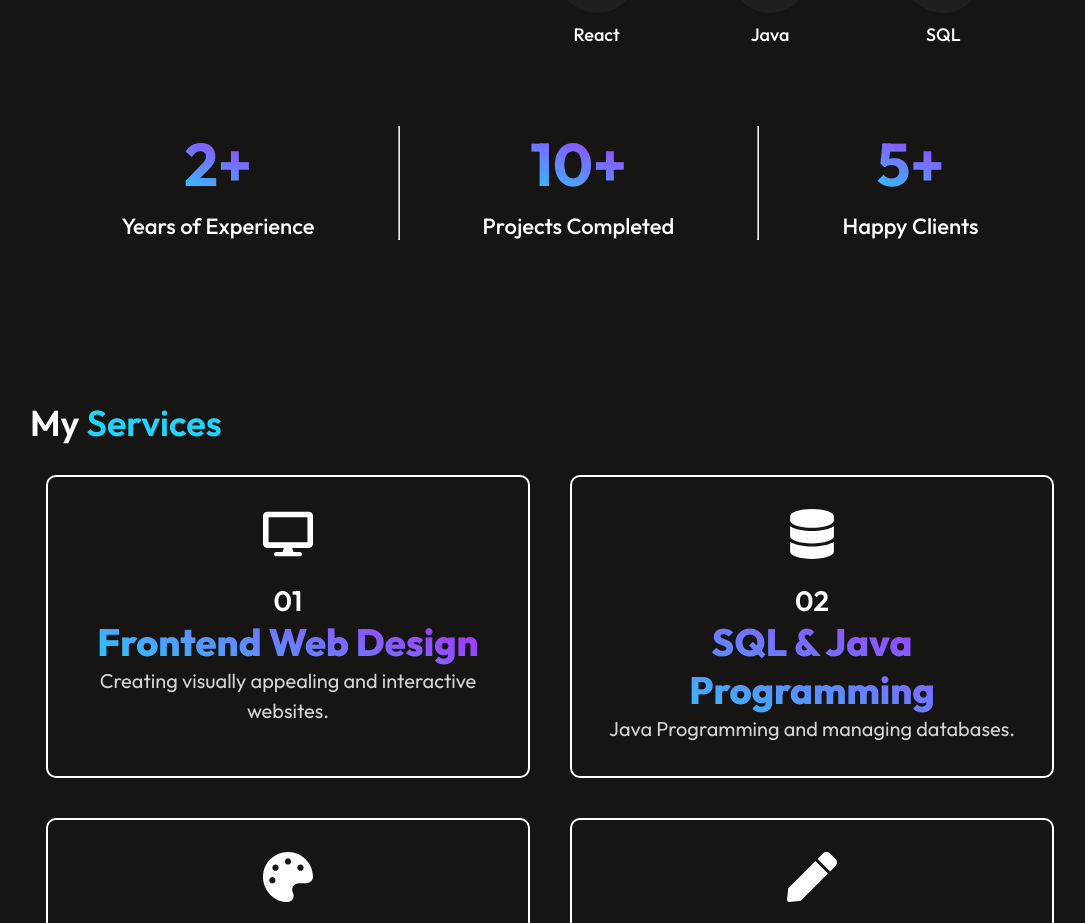
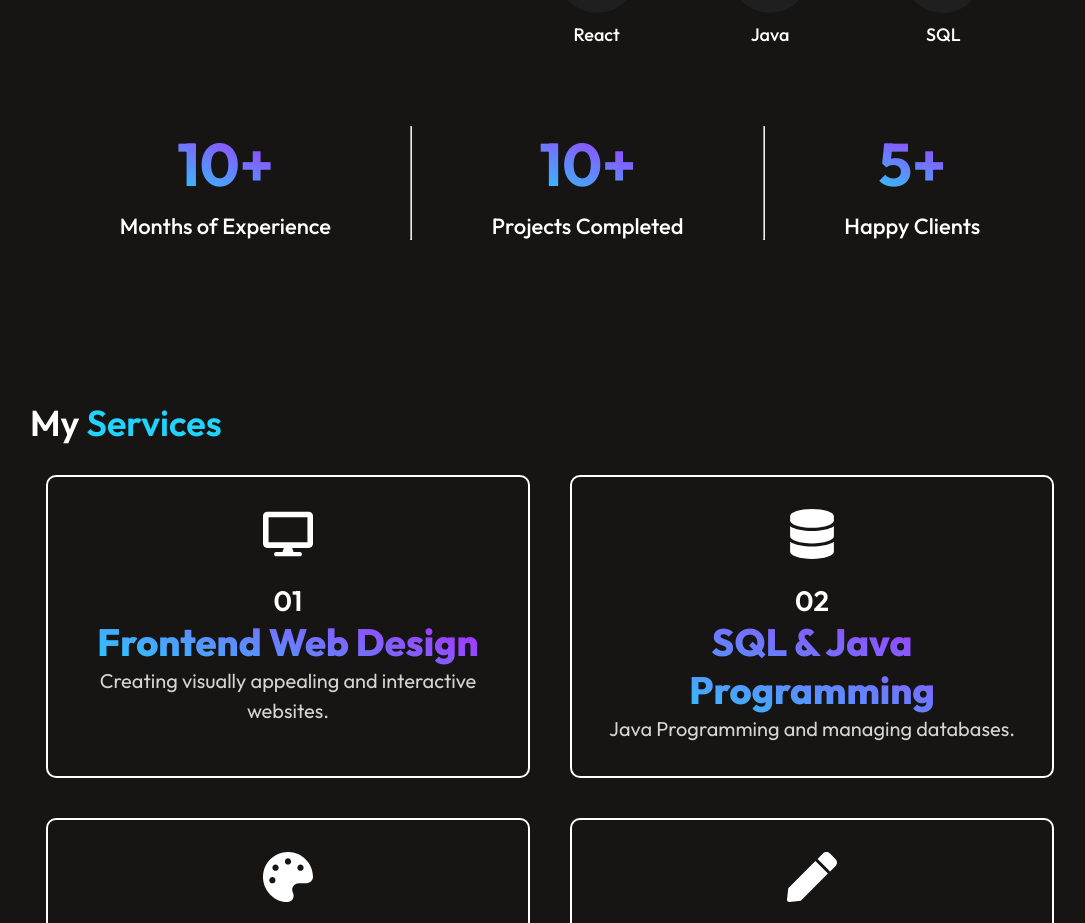
Before and after one commit to Nam485/Portfolio, a React (Vite) app: page / in a window 1280 px wide. Shown: the part 1509-2432 px from the top of the page, without its empty margins (90-1175 px from the left). Built offline with nearby package versions, Linux system fonts and the light colour scheme.

Commit message:
Update about.jsx

```diff
--- a/src/Components/About/about.jsx
+++ b/src/Components/About/about.jsx
@@ -101,8 +101,8 @@ const About = () => {
       </div>
       <div className="about-achievements">
         <div className="about-achievement">
-          <h1> <CountUp end={2}/>+</h1>
-          <p>Years of Experience</p>
+          <h1> <CountUp end={10}/>+</h1>
+          <p>Months of Experience</p>
         </div>
         <hr />
         <div className="about-achievement">
```
